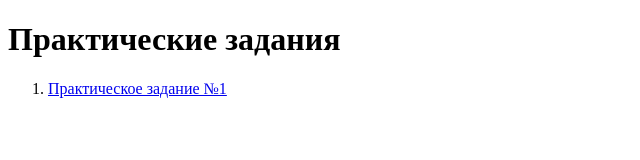
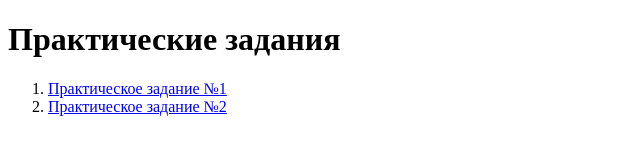
Before and after one commit to mgpradio/DenSol, a plain HTML site: page index.html in a window 1280 px wide. Shown: the whole page, without its empty margins (0-640 px from the left). Drawn offline with Linux system fonts and the light colour scheme.

Commit message:
Add files via upload

```diff
--- a/index.html
+++ b/index.html
@@ -9,6 +9,7 @@
   <h1>Практические задания</h1>
 <ol>
     <li><a href="task1.html">Практическое задание №1</a></li>
+    <li><a href="task2.html">Практическое задание №2</a></li>
 </ol>
 </body>
 </html>
```
